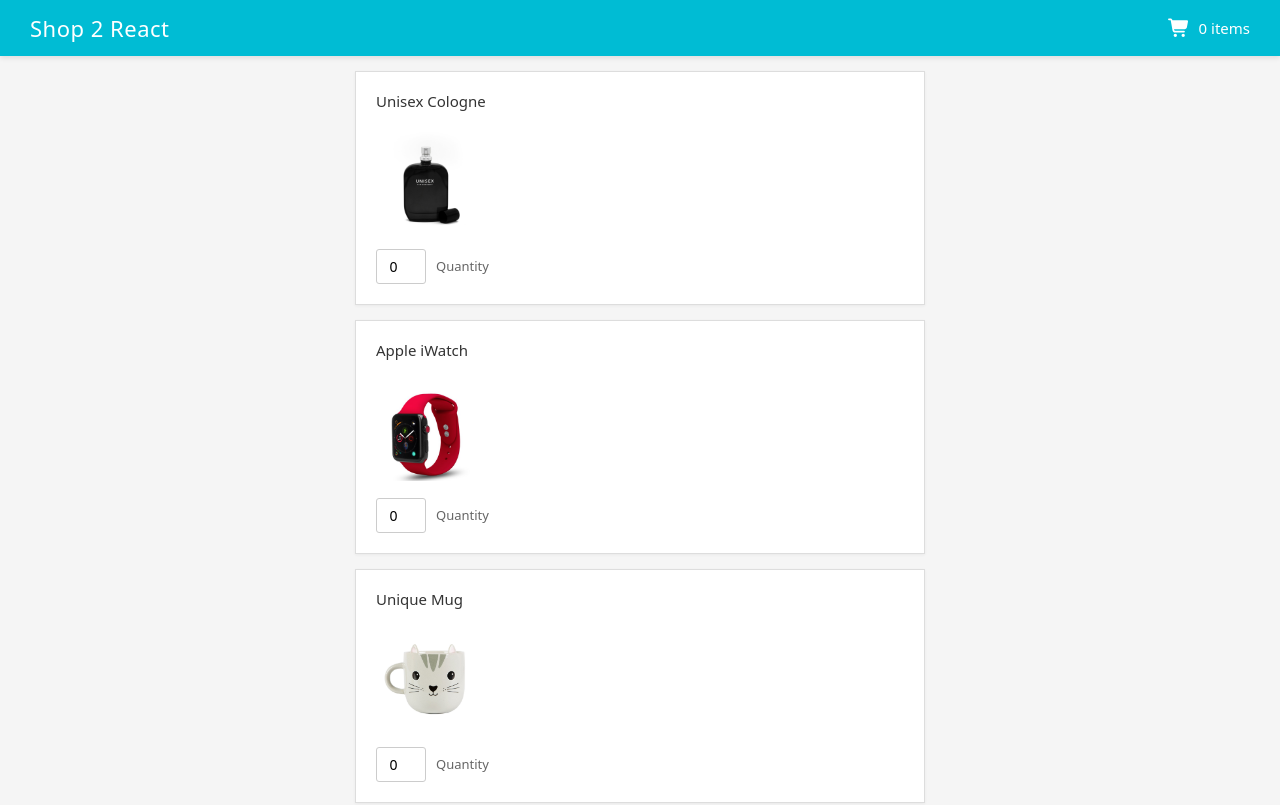
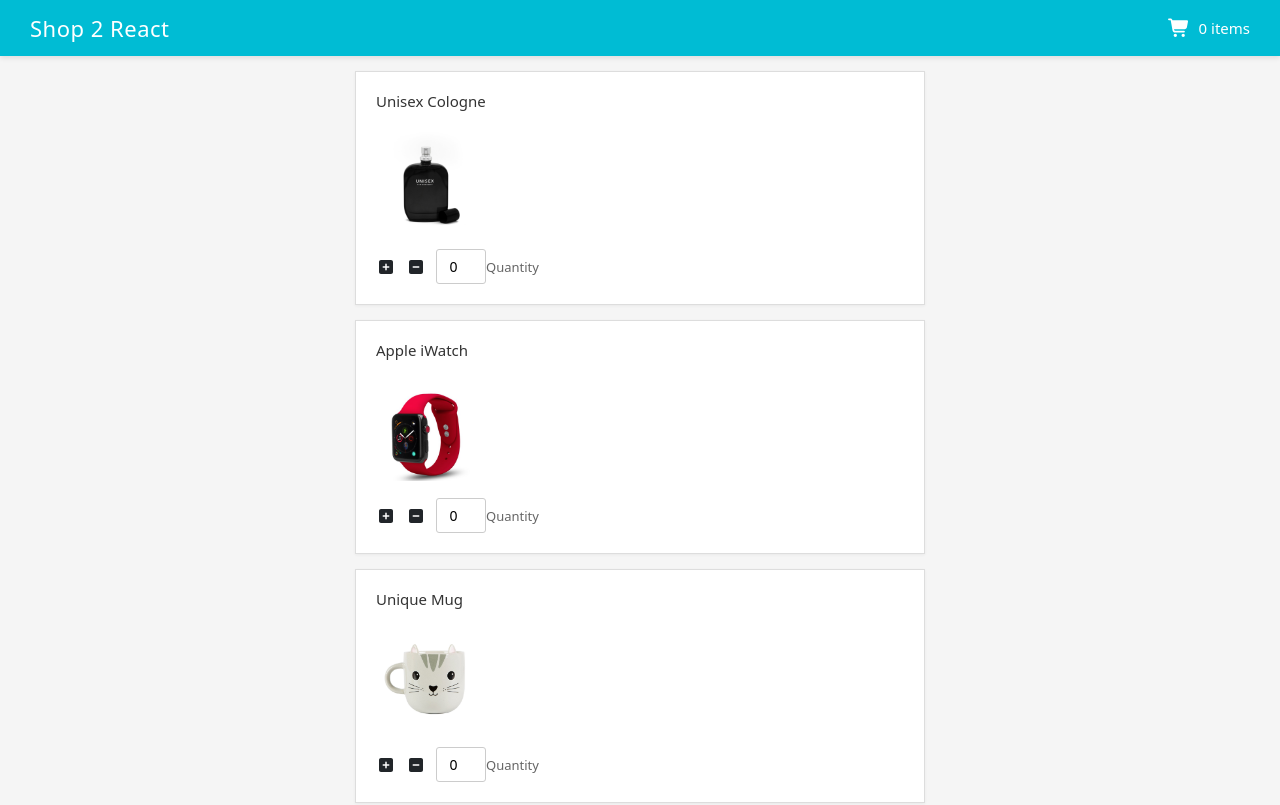
Before and after one commit to GeneralNel/m5-lab-assignment, a React (Create React App) app in the folder shopcart/: page / in a window 1280 px wide. Shown: the top 805 px of the page. Built offline with nearby package versions, Linux system fonts and the light colour scheme.

Commit message:
add qty change handlers and plus minus button

```diff
--- a/shopcart/src/App.css
+++ b/shopcart/src/App.css
@@ -37,6 +37,10 @@
 
 .cart-icon {
   font-size: 18px;
+}
+
+.icon {
+  cursor: pointer;
 }
 
 .cart-info p {
--- a/shopcart/src/App.js
+++ b/shopcart/src/App.js
@@ -11,10 +11,23 @@
   const totalQuantity = products
     .map((product) => product.quantity)
     .reduce((total, qty) => total + qty, 0);
+  const updateQuantity = (id, diff) => {
+    const updatedProducts = products.map((product) => {
+      if (product.id === id) {
+        const newQty = product.quantity + diff;
+        if (newQty >= 0) {
+          return { ...product, quantity: newQty };
+        }
+        return product;
+      }
+      return product;
+    });
+    setProducts(updatedProducts);
+  }
   return (
     <div className="App">
       <Navbar totalQuantity={totalQuantity} />
-      <DisplayProducts products={products} setProducts={setProducts} />
+      <DisplayProducts products={products} setProducts={setProducts} updateQuantity={updateQuantity} />
     </div>
   );
 }
--- a/shopcart/src/displayProducts.js
+++ b/shopcart/src/displayProducts.js
@@ -1,7 +1,9 @@
 import React, { useState } from 'react';
 import { Modal } from 'react-bootstrap';
+import { faPlusSquare, faMinusSquare } from '@fortawesome/free-solid-svg-icons';
+import { FontAwesomeIcon } from "@fortawesome/react-fontawesome";
 
-function DisplayProducts({ products }) {
+function DisplayProducts({ products, updateQuantity }) {
     const [show, setShow] = useState(false);
     const handleClose = () => setShow(false);
     const [showImage, setShowImage] = useState({});
@@ -9,6 +11,7 @@
         setShow(true);
         setShowImage(product);
     }
+
     return (
 
         <div className="products-container">
@@ -22,8 +25,12 @@
                         onClick={() => handleShow(product)}
                     />
                     <div>
-                        <input type="number" value={product.quantity} readOnly />
-                        <span>Quantity</span>
+                        <FontAwesomeIcon icon={faPlusSquare} className="icon" onClick={() => updateQuantity(product.id, 1)} />
+                        <FontAwesomeIcon icon={faMinusSquare} className="icon" onClick={() => updateQuantity(product.id, -1)} />
+                        <div className="quantity-display">
+                            <input type="number" value={product.quantity} readOnly />
+                            <span>Quantity</span>
+                        </div>
                     </div>
                 </div>
             ))}
```
